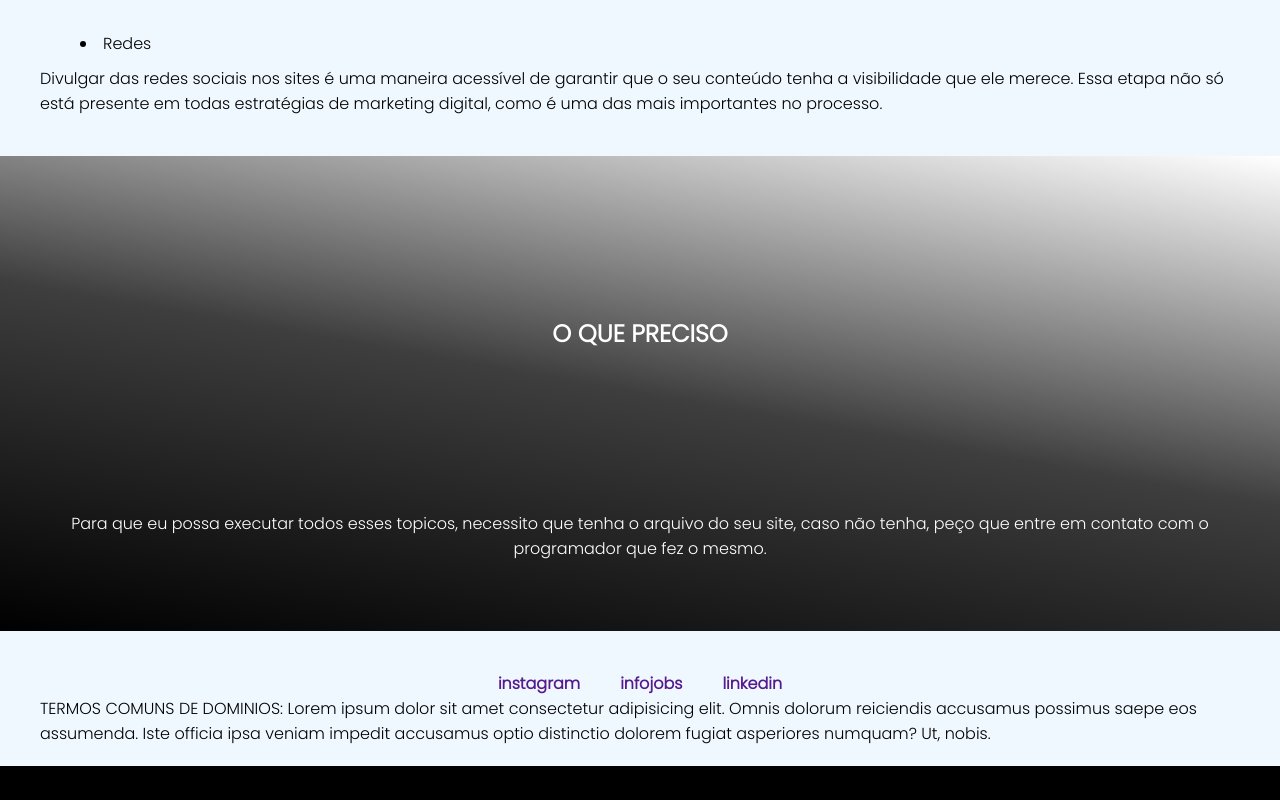
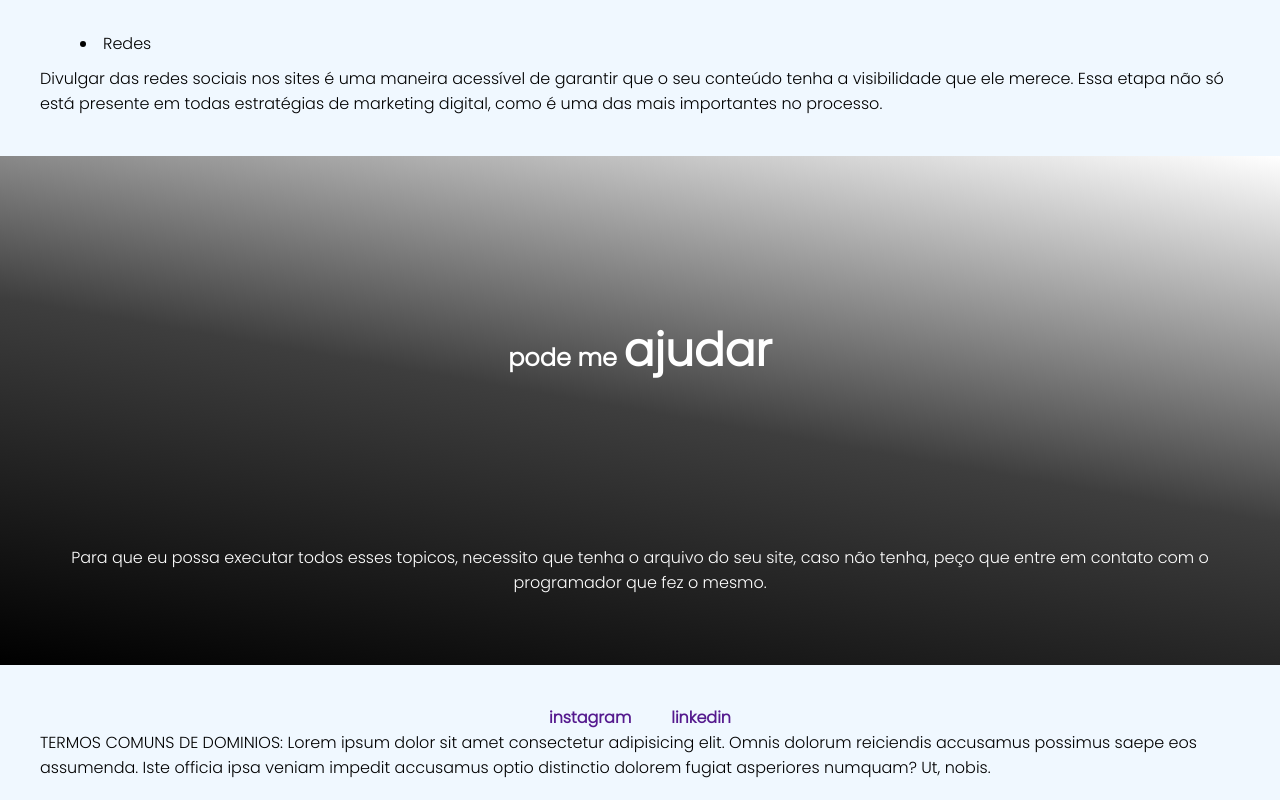
Before and after one commit to victtorH/arquivo_site2, a plain HTML site: page index.html in a window 1280 px wide. Shown: the part 3609-4409 px from the top of the page. Before the commit the page ends 4375 px from the top, so only its background shows below. Drawn offline with nearby package versions, Linux system fonts and the light colour scheme; a web font is replaced by a local one.

Commit message:
detalhes

```diff
--- a/index.html
+++ b/index.html
@@ -144,7 +144,7 @@
 <div  class="info_obj-2 ">
    <div class="">
 
-        <h2>O QUE PRECISO</h2>
+        <h2>pode  me <span>ajudar</span></h2>
         <p id="contato" class="preciso" >Para que eu possa executar todos esses topicos, necessito que tenha o arquivo do seu site, caso não tenha, peço que entre em contato com o programador que fez o mesmo.  </p>
        </div>
 
@@ -153,8 +153,8 @@
 
        <footer  class="final ">
        <li>
-            <a  href="https://www.instagram.com/victt.estevam/?next=%2F" target="_blank"rel="extarnal" >instagram</a>
-            <a href="https://www.infojobs.com.br/candidate/"target="_blank"rel="extarnal" >infojobs</a>
+            <a  href="
+            https://www.instagram.com/victt.estevam?igsh=cnJkNzhxcm5ha3Qz" target="_blank"rel="extarnal" >instagram</a>
             <a href="https://www.linkedin.com/in/victtor-hugo-estevam-083419245/"target="_blank" rel="extarnal">linkedin</a>
        </li>
         <p class="">
```
